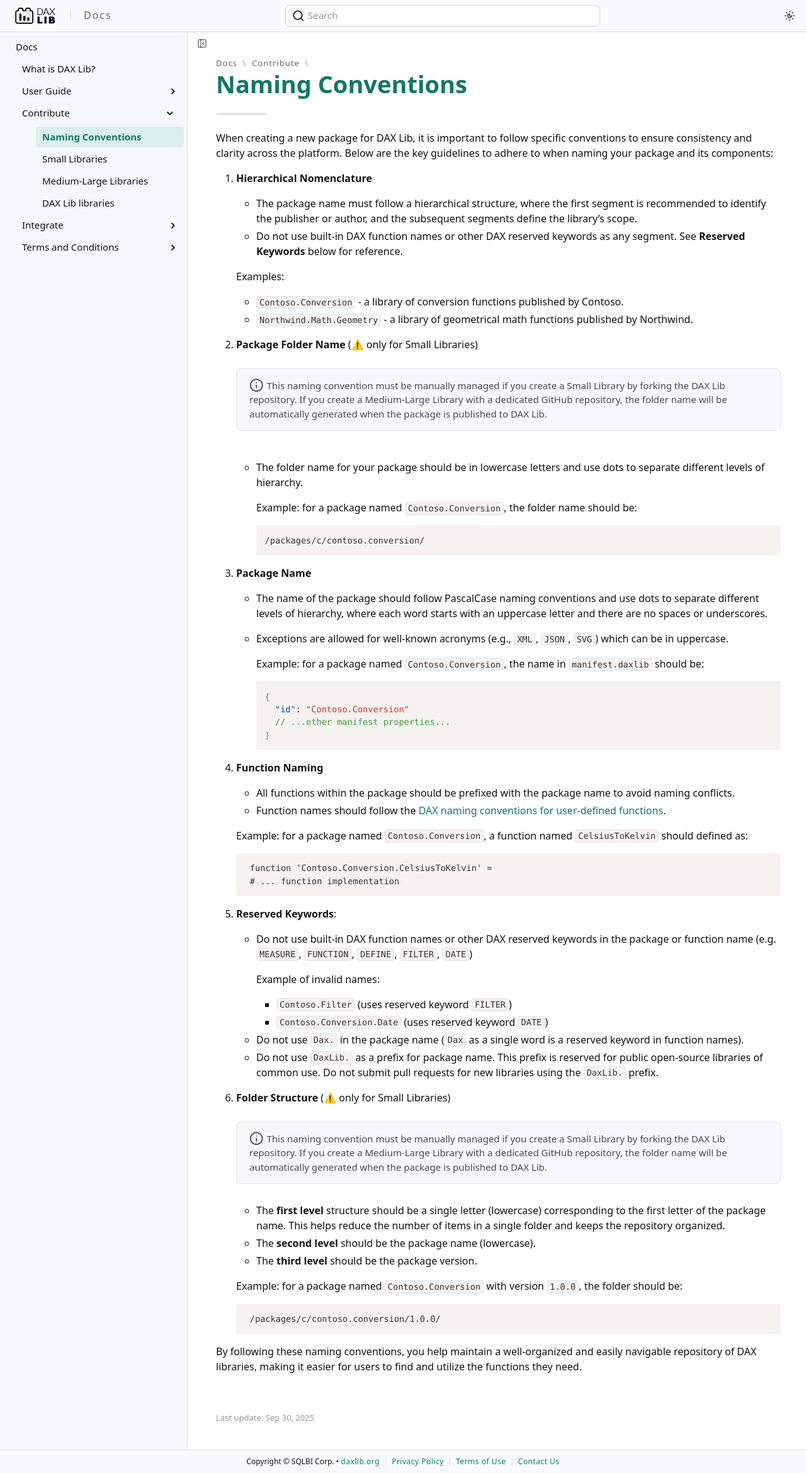
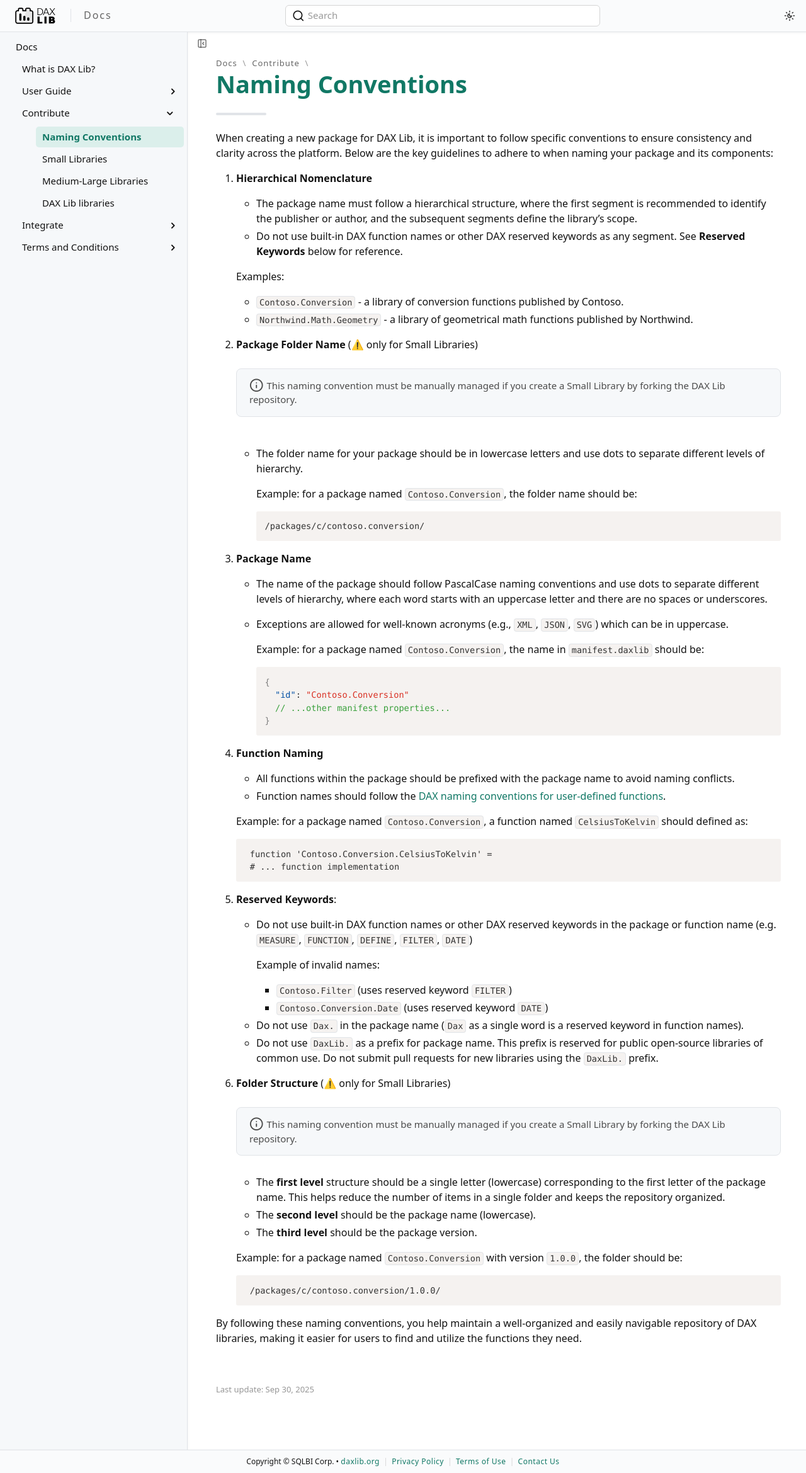
Before and after one commit to EvaluationContext/daxlib-docs, a Jekyll site: the page built from _mydocs/contribute/naming-conventions.md, in a window 1280 px wide. Shown: the whole page at 63% size. Built offline with Jekyll 4.4.1, drawn with Linux system fonts in a browser that asks for light colours; cached includes are drawn as plain includes; some web fonts are replaced.

Commit message:
Clarify naming conventions for Small Libraries by removing references to Medium-Large Library folder name generation.

```diff
--- a/_mydocs/contribute/naming-conventions.md
+++ b/_mydocs/contribute/naming-conventions.md
@@ -21,7 +21,7 @@ When creating a new package for DAX Lib, it is important to follow specific conv
 
 2. **Package Folder Name** (⚠️ only for Small Libraries)
 
-      > This naming convention must be manually managed if you create a Small Library by forking the DAX Lib repository. If you create a Medium-Large Library with a dedicated GitHub repository, the folder name will be automatically generated when the package is published to DAX Lib.
+      > This naming convention must be manually managed if you create a Small Library by forking the DAX Lib repository.
 
     - The folder name for your package should be in lowercase letters and use dots to separate different levels of hierarchy.
 
@@ -69,7 +69,7 @@ When creating a new package for DAX Lib, it is important to follow specific conv
     - Do not use `DaxLib.` as a prefix for package name. This prefix is reserved for public open-source libraries of common use. Do not submit pull requests for new libraries using the `DaxLib.` prefix.
 
 6. **Folder Structure** (⚠️ only for Small Libraries)
-    > This naming convention must be manually managed if you create a Small Library by forking the DAX Lib repository. If you create a Medium-Large Library with a dedicated GitHub repository, the folder name will be automatically generated when the package is published to DAX Lib.
+    > This naming convention must be manually managed if you create a Small Library by forking the DAX Lib repository.
    - The **first level** structure should be a single letter (lowercase) corresponding to the first letter of the package name. This helps reduce the number of items in a single folder and keeps the repository organized.
    - The **second level** should be the package name (lowercase).
    - The **third level** should be the package version.
```
